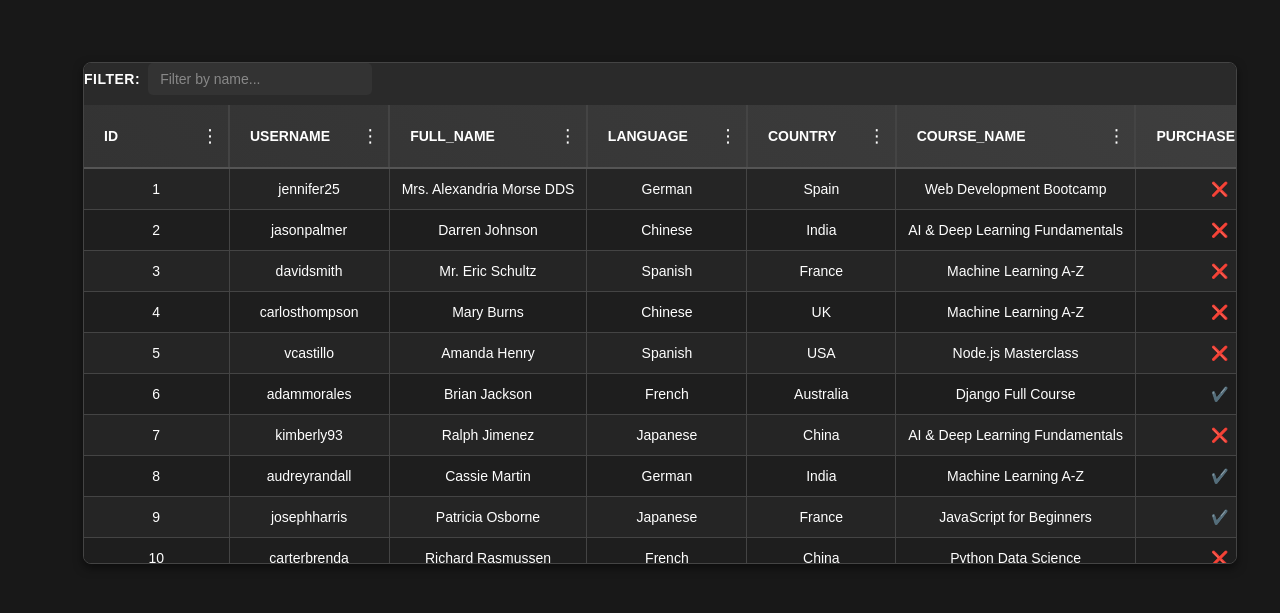
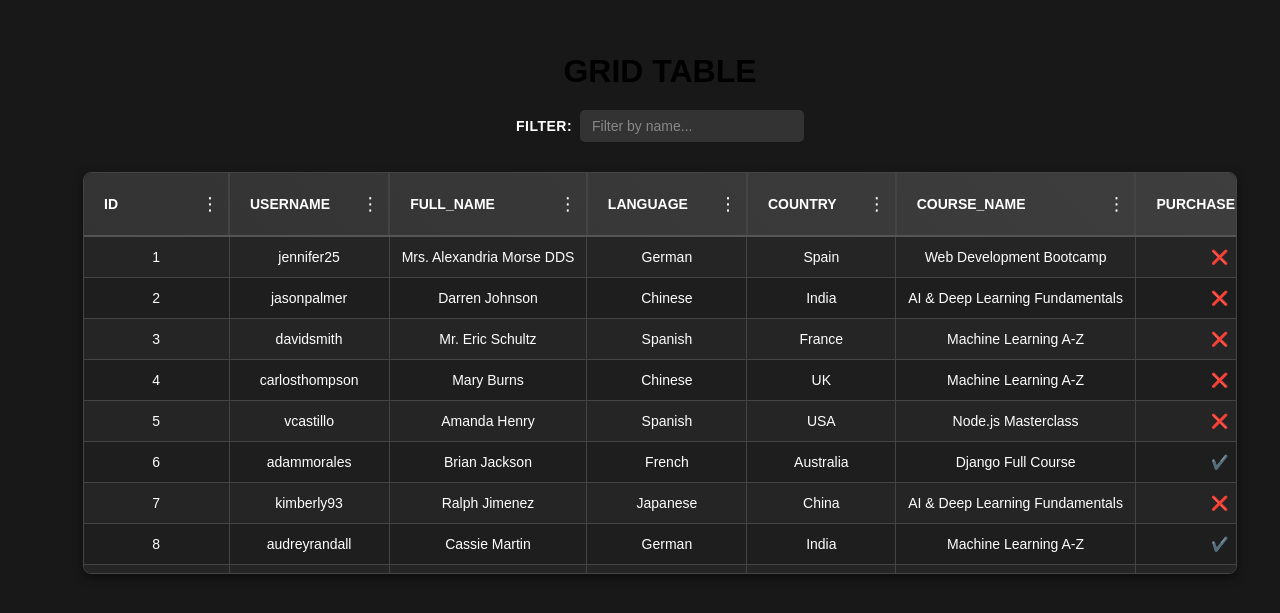
Before and after one commit to KarthikM-P/iVoyant, a React (Vite) app: page / in a window 1280 px wide. Shown: the part 107-720 px from the top of the page. Built offline with nearby package versions, Linux system fonts and the light colour scheme.

Commit message:
nothing added

```diff
--- a/src/App.tsx
+++ b/src/App.tsx
@@ -2,13 +2,15 @@ import { useState, useMemo } from "react";
 import { flexRender, getCoreRowModel, createColumnHelper, useReactTable, getFilteredRowModel } from "@tanstack/react-table";
 import { DndContext, closestCenter } from "@dnd-kit/core";
 import { SortableContext, arrayMove } from "@dnd-kit/sortable";
-import DraggableColumnHeader from "./DraggableColumnHeader"; // Ensure this component is correctly defined
-import datas from "../db.json"; // Adjust path as needed
+import DraggableColumnHeader from "./DraggableColumnHeader";
+import datas from "../db.json";
 import "./index.css";
 
-const columnHelper = createColumnHelper();
+
+
 
 const App = () => {
+    const columnHelper = createColumnHelper();
     const allKeys = [...new Set(datas.flatMap(item => Object.keys(item)))];
     const [searchdata, setSearchdata] = useState('');
     const [cell, setCell] = useState({ rowIndex: null, columnId: null });
@@ -121,7 +123,7 @@ const App = () => {
 
     return (
             <div className="table-container">
-            <div className="table-wrapper">
+                <h1>GRID TABLE</h1>
                     <div className="filter-container">
                         <label className="filter-label">Filter:</label>
                         <input
@@ -132,6 +134,7 @@ const App = () => {
                             className="filter-input"
                         />
                     </div>
+                <div className="table-wrapper">
                     <DndContext collisionDetection={closestCenter} onDragEnd={handleDragEnd}>
                         <SortableContext items={columnOrder}>
                             <table className="custom-table">
--- a/src/DraggableColumnHeader.tsx
+++ b/src/DraggableColumnHeader.tsx
@@ -5,18 +5,7 @@ const DraggableColumnHeader = ({ id, label }) => {
     const { attributes, listeners, setNodeRef, transform, transition } = useSortable({ id });
 
     return (
-        <span
-            ref={setNodeRef}
-            style={{
-                transform: CSS.Transform.toString(transform),
-                transition,
-                cursor: "grab",
-                userSelect: "none",
-                flexGrow: 1 // Add this to prevent header overflow
-            }}
-            {...attributes}
-            {...listeners}
-        >
+        <span  ref={setNodeRef}  style={{ transform: CSS.Transform.toString(transform), transition, cursor: "grab", userSelect: "none", flexGrow: 1 }}  {...attributes}  {...listeners} >
             {label}
         </span>
     );
--- a/src/index.css
+++ b/src/index.css
@@ -9,10 +9,12 @@
     display: flex;
     align-items: center;
     justify-content: center;
+    flex-direction: column;
     height: 100vh;
-    width: 100vw;
+    width: 100%;
     background-color: #181818; /* Dark AG Grid background */
     padding: 20px;
+    gap: 20px;
 }
 
 /* index.css */
@@ -53,7 +55,7 @@
 /* Update the table-wrapper styles */
 .table-wrapper {
     width: 90%;
-    max-height: 75vh;
+    height: 50%;
     background: #2a2a2a;
     border: 1px solid #444;
     border-radius: 8px;
```
Lines whose indentation alone changed are shown as unchanged.
